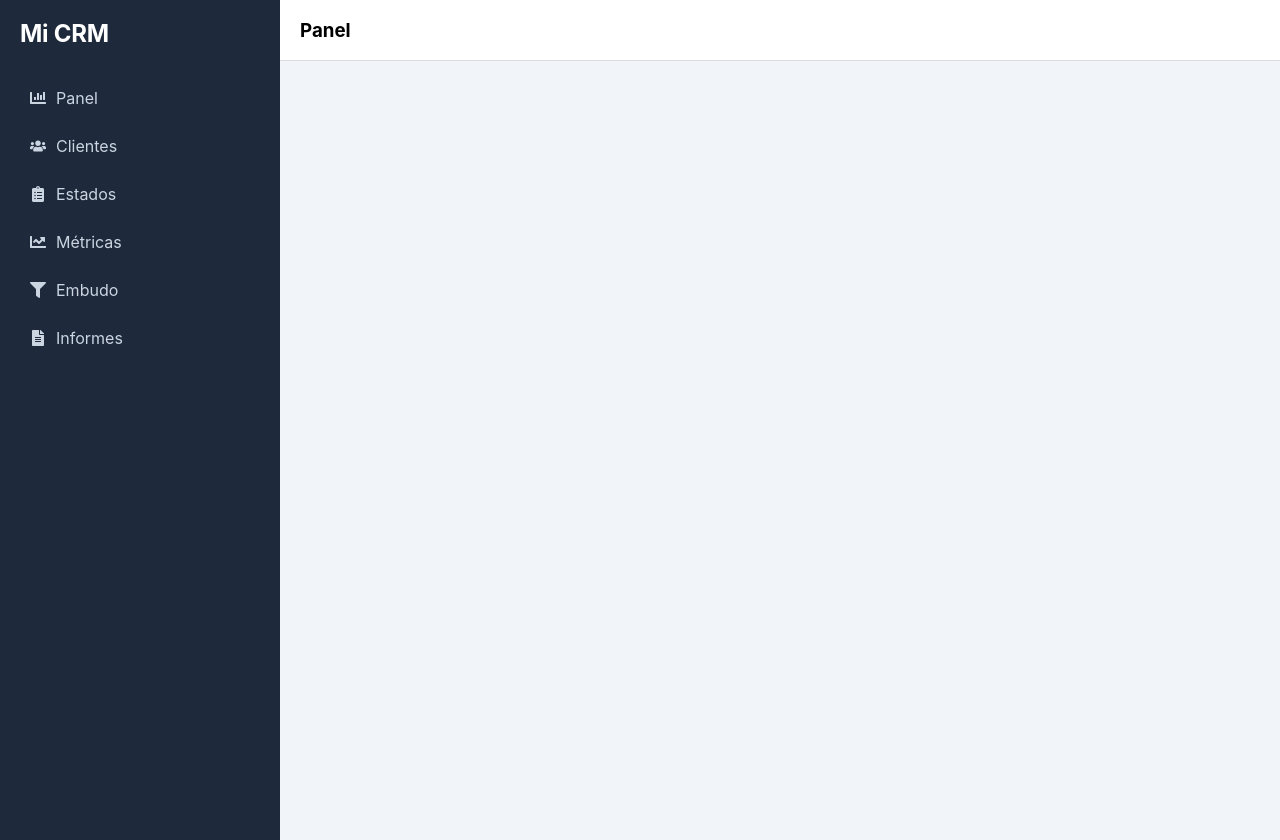
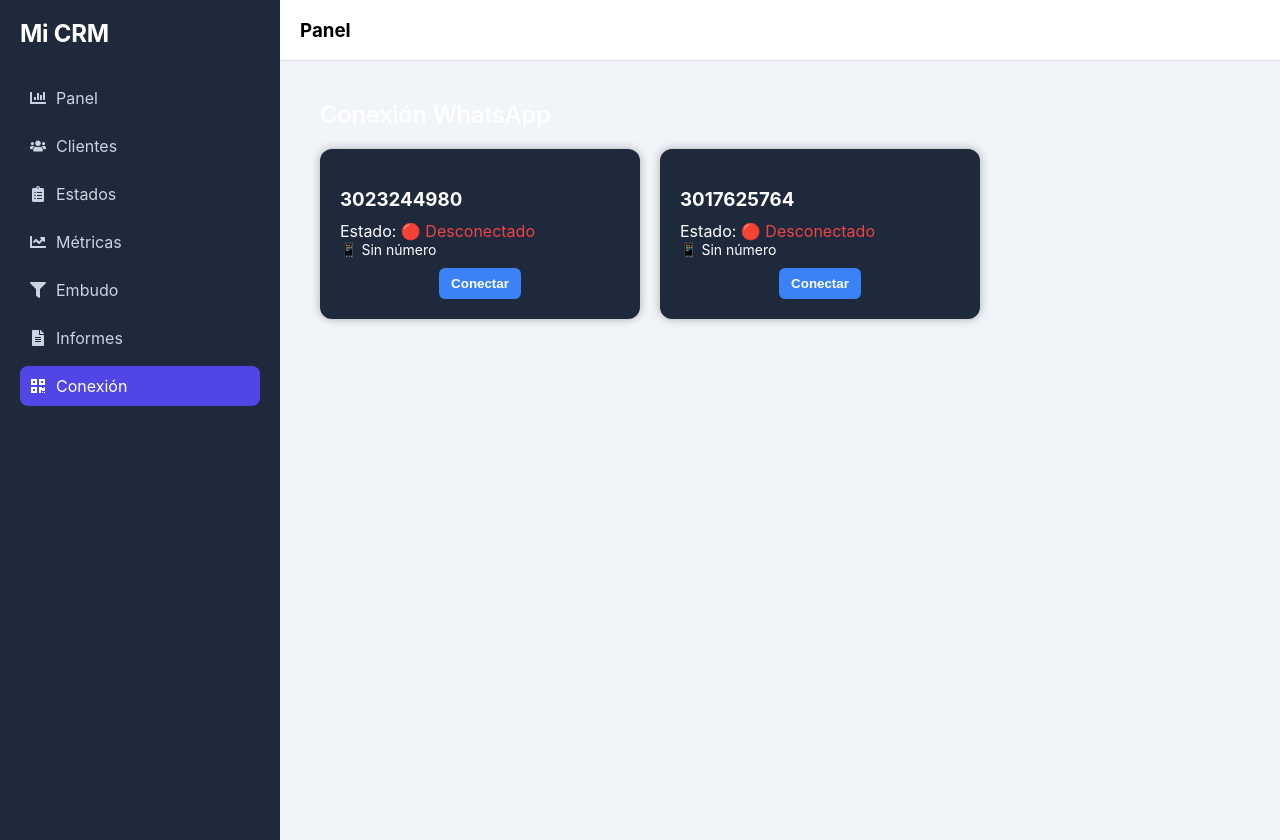
Before and after one commit to judareoc/Dashboard_bot, a React (Vite) app: page /conexion in a window 1280 px wide. Built offline with nearby package versions, Linux system fonts and the light colour scheme; no server answers; the HTML template or start-up script is replaced by a standard one.

Commit message:
se realizo implementacion de conexion en la pagina todavia faltan algunos ajustes

```diff
--- a/src/App.jsx
+++ b/src/App.jsx
@@ -8,6 +8,7 @@ import Metricas from "./pages/Metricas"
 import Embudo from "./pages/Embudo"
 import Reportes from "./pages/Reportes"
 import ClienteDetalle from "./pages/ClienteDetalle"
+import Conexion from "./pages/Conexion"
 
 function App() {
   return (
@@ -21,6 +22,7 @@ function App() {
           <Route path="/embudo" element={<Embudo />} />
           <Route path="/reportes" element={<Reportes />} />
           <Route path="/cliente/:id" element={<ClienteDetalle />} />
+          <Route path="/conexion" element={<Conexion />} />
         </Routes>
       </MainLayout>
     </BrowserRouter>
--- a/src/layout/Sidebar.jsx
+++ b/src/layout/Sidebar.jsx
@@ -5,7 +5,8 @@ import {
   FaClipboardList,
   FaChartLine,
   FaFilter,
-  FaFileAlt
+  FaFileAlt,
+  FaQrcode
 } from "react-icons/fa"
 
 import "./sidebar.css"
@@ -39,6 +40,10 @@ function Sidebar() {
         <NavLink to="/reportes" className="link">
           <FaFileAlt /> <span>Informes</span>
         </NavLink>
+
+        <NavLink to="/conexion" className="link">
+        <FaQrcode /> <span>Conexión</span>
+        </NavLink>
       </nav>
     </div>
   )
--- a/src/pages/ClienteDetalle.jsx
+++ b/src/pages/ClienteDetalle.jsx
@@ -1,15 +1,12 @@
-import { useParams } from "react-router-dom"
 import { useState } from "react"
+import { crearCliente } from "../services/api"
 
 function ClienteDetalle() {
-  const { id } = useParams()
 
   const [form, setForm] = useState({
     nombre: "",
-    telefono: "",
-    universidad: "",
-    carrera: "",
-    estado: ""
+    cedula: "",
+    numero: ""
   })
 
   const handleChange = (e) => {
@@ -19,34 +16,20 @@ function ClienteDetalle() {
     })
   }
 
-  const guardar = () => {
-    console.log("Enviar al backend:", id, form)
+  const guardar = async () => {
+    await crearCliente(form)
+    alert("Cliente guardado")
   }
 
   return (
     <div>
-      <h2>Gestionar Cliente #{id}</h2>
+      <h2>Crear Cliente</h2>
 
-      <div className="card-pro">
+      <input name="nombre" placeholder="Nombre" onChange={handleChange} />
+      <input name="cedula" placeholder="Cédula" onChange={handleChange} />
+      <input name="numero" placeholder="Número" onChange={handleChange} />
 
-        <input name="nombre" placeholder="Nombre" onChange={handleChange} />
-        <input name="telefono" placeholder="Teléfono" onChange={handleChange} />
-        <input name="universidad" placeholder="Universidad" onChange={handleChange} />
-        <input name="carrera" placeholder="Carrera" onChange={handleChange} />
-
-        <select name="estado" onChange={handleChange}>
-          <option value="">Estado</option>
-          <option value="pendiente">Pendiente</option>
-          <option value="aprobado">Aprobado</option>
-        </select>
-
-        <br /><br />
-
-        <button onClick={guardar}>
-          Guardar
-        </button>
-
-      </div>
+      <button onClick={guardar}>Guardar</button>
     </div>
   )
 }
--- /dev/null
+++ b/src/pages/Conexion.jsx
@@ -0,0 +1,132 @@
+import { useEffect, useState } from "react";
+import "./conexion.css";
+
+export default function Conexion() {
+  const [devices] = useState([
+    { id: "device1", nombre: "3023244980" },
+    { id: "device2", nombre: "3017625764" },
+  ]);
+
+  const [status, setStatus] = useState({});
+  const [qr, setQr] = useState({});
+  const [loading, setLoading] = useState({});
+
+  // 🔄 Obtener estado
+  const getStatus = async (device) => {
+    try {
+      const res = await fetch(
+        `http://localhost:8080/status?device=${device}`
+      );
+      const data = await res.json();
+
+      setStatus((prev) => ({
+        ...prev,
+        [device]: data,
+      }));
+    } catch (err) {
+      console.log("Error status:", err);
+    }
+  };
+
+  // 🔄 Obtener QR
+  const getQR = async (device) => {
+    try {
+      const res = await fetch(
+        `http://localhost:8080/qr?device=${device}`
+      );
+
+      if (!res.ok) return;
+
+      const data = await res.json();
+
+      setQr((prev) => ({
+        ...prev,
+        [device]: data.qr,
+      }));
+    } catch (err) {
+      console.log("Error QR:", err);
+    }
+  };
+
+  // 🔌 Conectar
+  const connect = async (device) => {
+    setLoading((prev) => ({ ...prev, [device]: true }));
+
+    await fetch(`http://localhost:8080/connect?device=${device}`);
+
+    setTimeout(() => {
+      setLoading((prev) => ({ ...prev, [device]: false }));
+    }, 2000);
+  };
+
+  // ❌ Desconectar
+  const disconnect = async (device) => {
+    await fetch(`http://localhost:8080/disconnect?device=${device}`);
+  };
+
+  // 🔁 Auto refresh
+  useEffect(() => {
+    const interval = setInterval(() => {
+      devices.forEach((d) => {
+        getStatus(d.id);
+        getQR(d.id);
+      });
+    }, 2000);
+
+    return () => clearInterval(interval);
+  }, []);
+
+  return (
+    <div className="conexion-container">
+      <h2> Conexión WhatsApp</h2>
+
+      <div className="cards">
+        {devices.map((d) => {
+          const isConnected = status[d.id]?.Connected;
+
+          return (
+            <div className="card" key={d.id}>
+              <h3>{d.nombre}</h3>
+
+              <p>
+                Estado:
+                <span className={isConnected ? "ok" : "off"}>
+                  {isConnected ? " 🟢 Conectado" : " 🔴 Desconectado"}
+                </span>
+              </p>
+
+              <p className="phone">
+                📱 {status[d.id]?.Phone || "Sin número"}
+              </p>
+
+              {/* QR */}
+              {!isConnected && qr[d.id] && (
+                <img src={qr[d.id]} alt="QR" />
+              )}
+
+              {/* Botones */}
+              <div className="buttons">
+                {!isConnected ? (
+                  <button
+                    className="connect"
+                    onClick={() => connect(d.id)}
+                    disabled={loading[d.id]}
+                  >
+                    {loading[d.id] ? "Generando..." : "Conectar"}
+                  </button>
+                ) : (
+                  <button
+                    className="disconnect"
+                    onClick={() => disconnect(d.id)}
+                  >
+                    Desconectar
+                  </button>
+                )}
+              </div>
+            </div>
+          );
+        })}
+      </div>
+    </div>
+  );
+}
--- a/src/pages/Usuarios.jsx
+++ b/src/pages/Usuarios.jsx
@@ -1,113 +1,40 @@
-import { useMemo, useState } from "react"
-import { useNavigate } from "react-router-dom"
+import { useEffect, useState } from "react"
+import { getClientes } from "../services/api"
 
 function Usuarios() {
-  const navigate = useNavigate()
+  const [clientes, setClientes] = useState([])
 
-  // 👉 Simula datos que vienen del bot / API
-  const [data] = useState([
-    { id: 1, cedula: "123", nombre: "Juan", celular: "3001234567", universidad: "U. Nacional", valor: 5000000, estado: "pendiente" },
-    { id: 2, cedula: "456", nombre: "Ana", celular: "3019876543", universidad: "U. Andes", valor: 3000000, estado: "aprobado" },
-    { id: 3, cedula: "789", nombre: "Luis", celular: "3025550000", universidad: "U. Valle", valor: 2000000, estado: "rechazado" },
-  ])
-
-  // 👉 estados de UI
-  const [search, setSearch] = useState("")
-  const [estado, setEstado] = useState("todos")
-
-  // 👉 filtro combinado (rápido y eficiente)
-  const filtrados = useMemo(() => {
-    const s = search.toLowerCase()
-
-    return data.filter((c) => {
-      const matchSearch =
-        c.nombre.toLowerCase().includes(s) ||
-        c.cedula.includes(s) ||
-        c.celular.includes(s)
-
-      const matchEstado =
-        estado === "todos" ? true : c.estado === estado
-
-      return matchSearch && matchEstado
-    })
-  }, [data, search, estado])
+  useEffect(() => {
+    getClientes().then(data => setClientes(data))
+  }, [])
 
   return (
     <div>
       <h2>Clientes</h2>
 
-      {/* 🔎 BUSCADOR + FILTRO */}
-      <div className="card-pro" style={{ marginBottom: 20 }}>
-        <div className="toolbar">
-          <input
-            type="text"
-            placeholder="Buscar por nombre, cédula o celular..."
-            value={search}
-            onChange={(e) => setSearch(e.target.value)}
-          />
-
-          <select
-            value={estado}
-            onChange={(e) => setEstado(e.target.value)}
-          >
-            <option value="todos">Todos</option>
-            <option value="pendiente">Pendiente</option>
-            <option value="aprobado">Aprobado</option>
-            <option value="rechazado">Rechazado</option>
-          </select>
-        </div>
-      </div>
-
-      {/* 📋 TABLA */}
-      <div className="card-pro">
-        <table className="tabla-crm">
+      <table>
         <thead>
           <tr>
             <th>ID</th>
-              <th>CÉDULA</th>
-              <th>NOMBRE</th>
-              <th>CELULAR</th>
-              <th>UNIVERSIDAD</th>
-              <th>VALOR</th>
-              <th>ESTADO</th>
-              <th>ACCIÓN</th>
+            <th>Nombre</th>
+            <th>Cédula</th>
+            <th>Celular</th>
+            <th>Valor</th>
           </tr>
         </thead>
 
         <tbody>
-            {filtrados.map((c) => (
+          {clientes.map(c => (
             <tr key={c.id}>
               <td>{c.id}</td>
+              <td>{c.nombre}</td>
               <td>{c.cedula}</td>
-                <td>{c.nombre}</td>
-                <td>{c.celular}</td>
-                <td>{c.universidad}</td>
-                <td>${c.valor.toLocaleString()}</td>
-
-                <td>
-                  <span className={`badge ${c.estado}`}>
-                    {c.estado}
-                  </span>
-                </td>
-
-                <td>
-                  <button onClick={() => navigate(`/cliente/${c.id}`)}>
-                    Gestionar
-                  </button>
-                </td>
+              <td>{c.numero}</td>
+              <td>{c.valor}</td>
             </tr>
           ))}
-
-            {filtrados.length === 0 && (
-              <tr>
-                <td colSpan="8" style={{ textAlign: "center", padding: 20 }}>
-                  No hay resultados
-                </td>
-              </tr>
-            )}
         </tbody>
       </table>
-      </div>
     </div>
   )
 }
--- /dev/null
+++ b/src/pages/conexion.css
@@ -0,0 +1,71 @@
+.conexion-container {
+  padding: 20px;
+  color: #fff;
+}
+
+h2 {
+  margin-bottom: 20px;
+}
+
+.cards {
+  display: flex;
+  gap: 20px;
+}
+
+.card {
+  background: #1e293b;
+  padding: 20px;
+  border-radius: 12px;
+  width: 280px;
+  box-shadow: 0 0 10px rgba(0, 0, 0, 0.3);
+}
+
+.card h3 {
+  margin-bottom: 10px;
+}
+
+.ok {
+  color: #22c55e;
+}
+
+.off {
+  color: #ef4444;
+}
+
+.phone {
+  font-size: 14px;
+  margin-bottom: 10px;
+}
+
+.card img {
+  width: 200px;
+  margin: 10px auto;
+  display: block;
+  border-radius: 10px;
+  background: white;
+  padding: 5px;
+}
+
+.buttons {
+  margin-top: 10px;
+  display: flex;
+  justify-content: center;
+}
+
+button {
+  padding: 8px 12px;
+  border: none;
+  border-radius: 6px;
+  cursor: pointer;
+  font-weight: bold;
+}
+
+.connect {
+  background: #3b82f6;
+  color: white;
+}
+
+.disconnect {
+  background: #ef4444;
+  color: white;
+}
--- a/src/services/api.js
+++ b/src/services/api.js
@@ -1,6 +1,20 @@
-const API = "http://localhost:8080"
+const API_URL = "http://localhost:8080"
 
-export const getUsuarios = async () => {
-  const res = await fetch(`${API}/usuarios`)
-  return res.json()
+// 👉 GET clientes
+export const getClientes = async () => {
+  const res = await fetch(`${API_URL}/clientes`)
+  return await res.json()
 }
+
+// 👉 POST crear cliente
+export const crearCliente = async (data) => {
+  const res = await fetch(`${API_URL}/crear-cliente`, {
+    method: "POST",
+    headers: {
+      "Content-Type": "application/json"
+    },
+    body: JSON.stringify(data)
+  })
+
+  return await res.json()
+}
```
Also changed, not shown: src/index.css (line endings or trailing spaces). Lines whose indentation alone changed are shown as unchanged.
